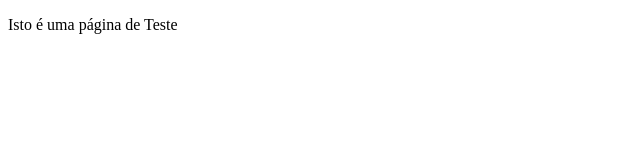
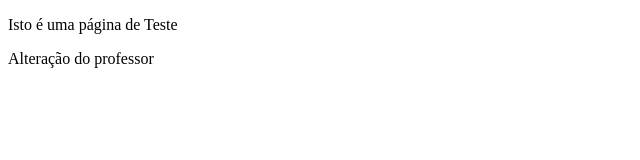
Before and after one commit to marcosceron/teste, a plain HTML site: page index.html in a window 1280 px wide. Shown: the whole page, without its empty margins (0-640 px from the left). Drawn offline with Linux system fonts and the light colour scheme.

Commit message:
Alteração Marcos

```diff
--- a/index.html
+++ b/index.html
@@ -7,6 +7,7 @@
 <body>
 
 	<p>Isto é uma página de Teste</p>
+	<p>Alteração do professor</p>
 
 </body>
 </html>
```
